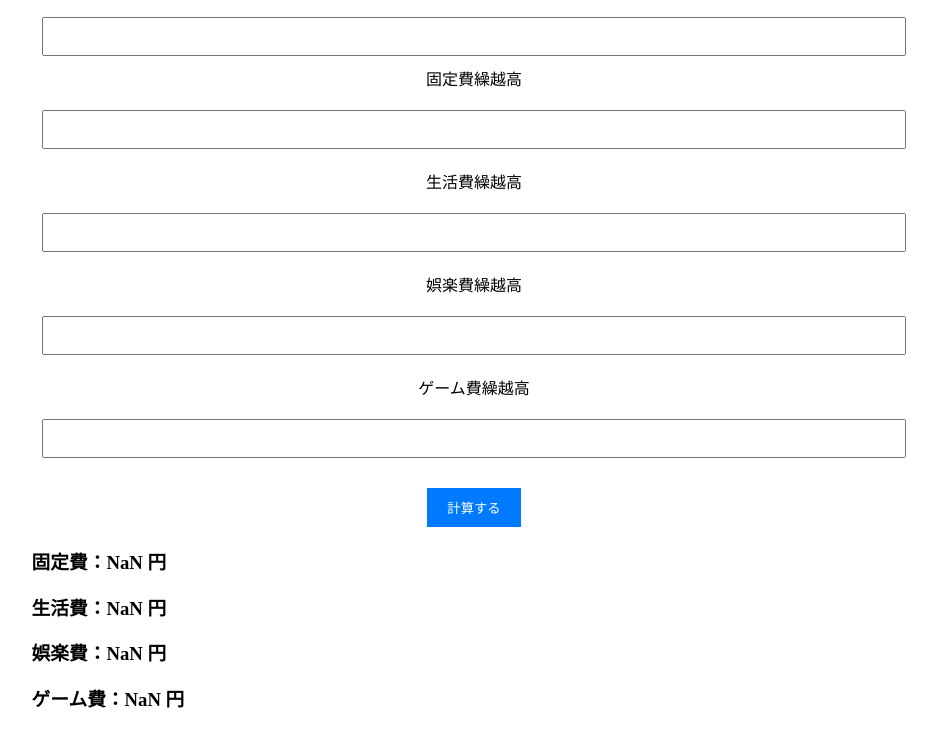
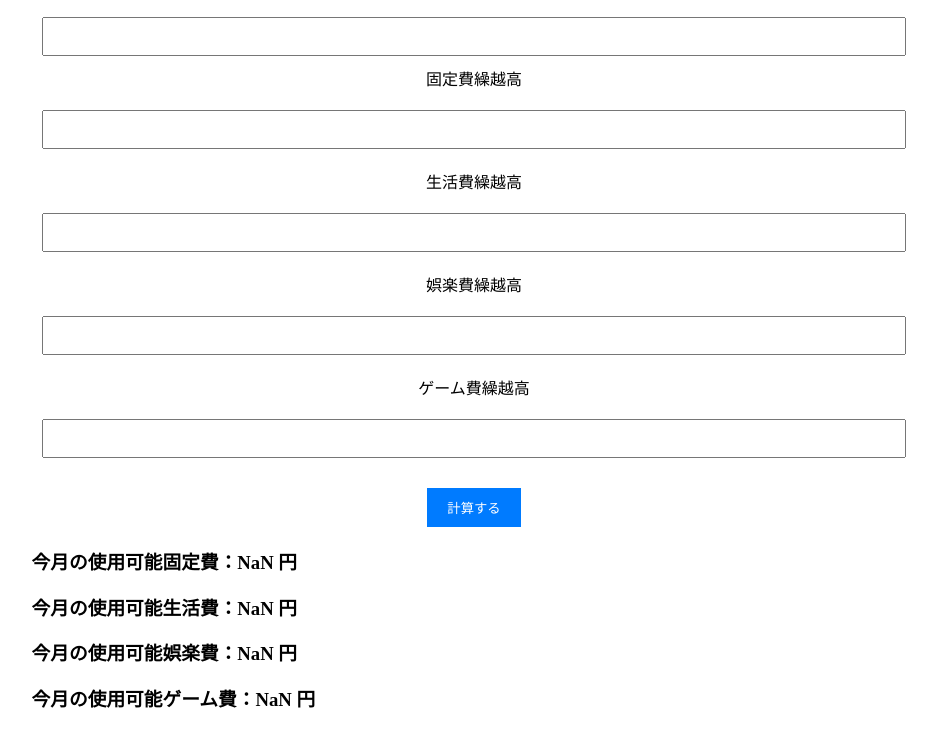
Before and after one commit to ginu99fiox/ginu99fiox.github.io, a plain HTML site: page index.html in a window 1280 px wide. Both pictures are taken after a click on the button "計算する". Shown: the part 102-832 px from the top of the page, without its empty margins (166-1103 px from the left). Drawn offline with Linux system fonts and the light colour scheme.

Commit message:
Update index.html

```diff
--- a/index.html
+++ b/index.html
@@ -88,10 +88,10 @@
 
             // 結果を表示
             document.getElementById("result").innerHTML = `
-                <h3>固定費：${savings} 円</h3>
-                <h3>生活費：${livingExpense} 円</h3>
-                <h3>娯楽費：${entertainment} 円</h3>
-                <h3>ゲーム費：${gamingExpense} 円</h3>
+                <h3>今月の使用可能固定費：${savings} 円</h3>
+                <h3>今月の使用可能生活費：${livingExpense} 円</h3>
+                <h3>今月の使用可能娯楽費：${entertainment} 円</h3>
+                <h3>今月の使用可能ゲーム費：${gamingExpense} 円</h3>
             `;
         }
     </script>
```
